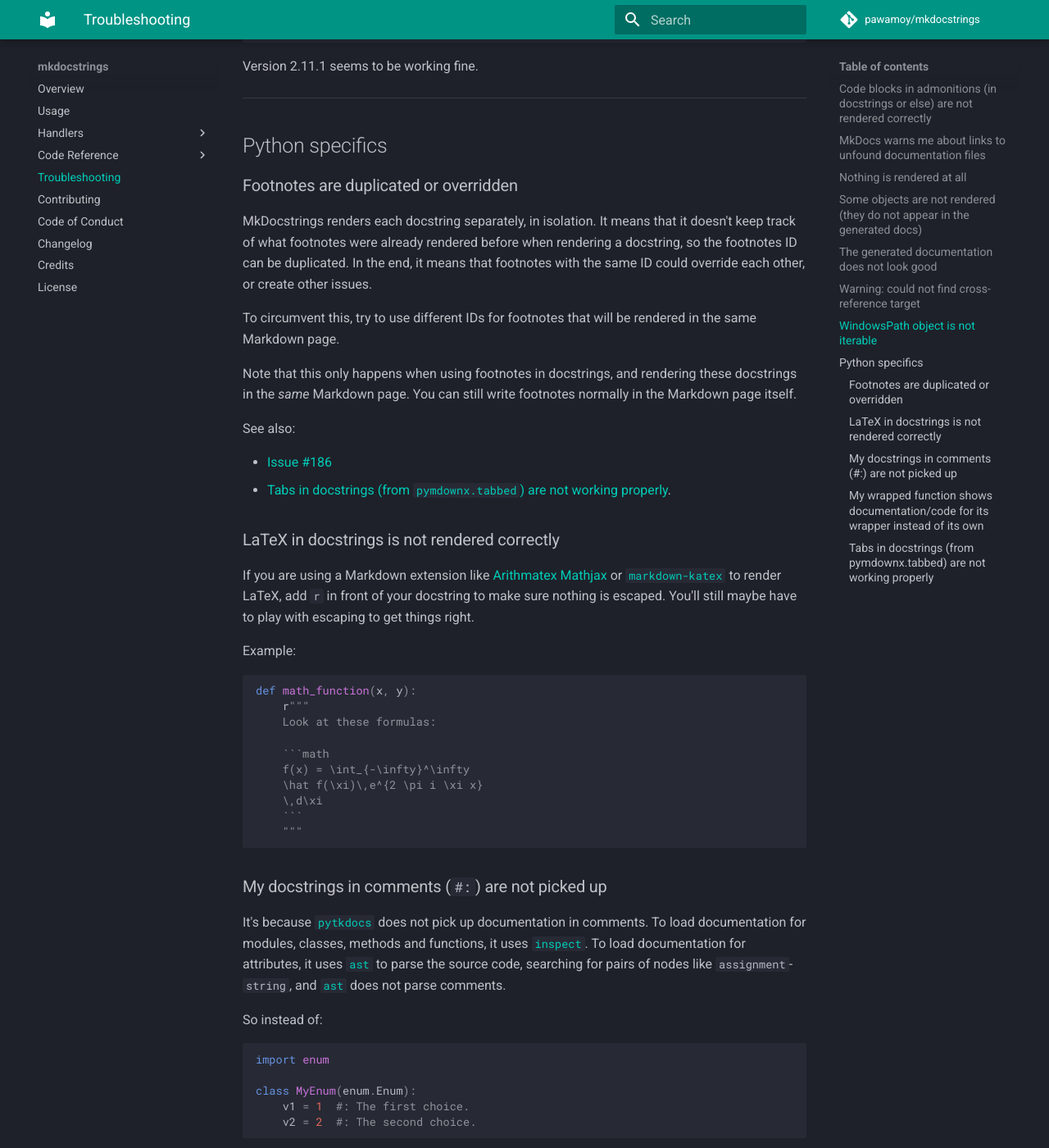
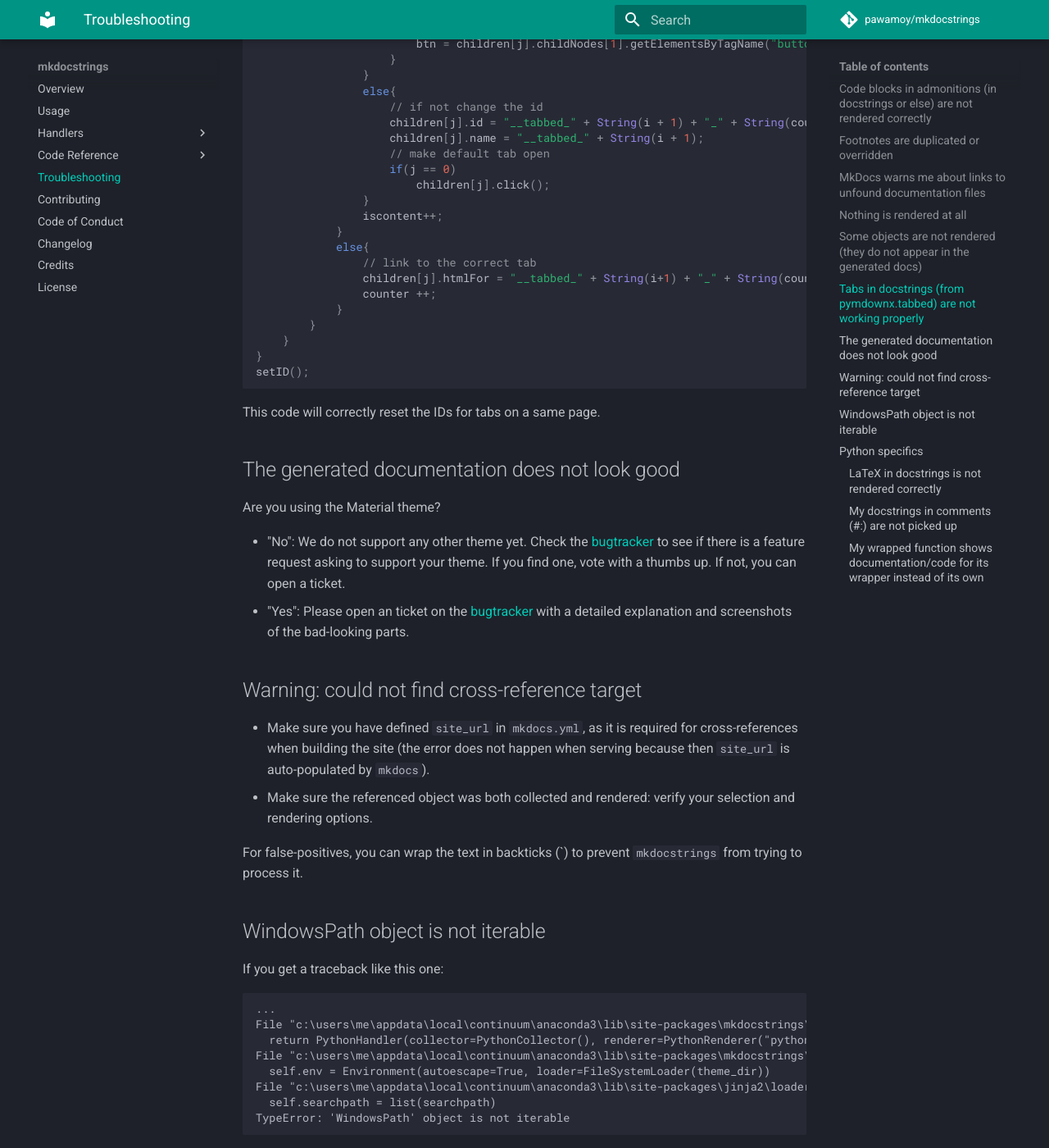
Before and after one commit to mkdocstrings/mkdocstrings, an MkDocs documentation site: the page built from docs/troubleshooting.md, in a window 1280 px wide and 1400 px high, scrolled down 2364 px. Shown: the whole window at 82% size. Built offline with MkDocs 1.6.1 and Material for MkDocs 9.7.7, drawn with Linux system fonts in a browser that asks for light colours; comment, search, counter and statistics services are not loaded; some of the changed text lies outside the part shown.

Commit message:
docs: Update troubleshooting notes given latest fixes

````diff
--- a/docs/troubleshooting.md
+++ b/docs/troubleshooting.md
@@ -21,6 +21,16 @@
   - codehilite
   - pymdownx.superfences
 ```
+
+## Footnotes are duplicated or overridden
+
+Before version 0.14, footnotes could be duplicated over a page.
+Please upgrade to version 0.14 or higher.
+
+See also:
+
+- [Issue #186](https://github.com/pawamoy/mkdocstrings/issues/186)
+- [Tabs in docstrings (from `pymdownx.tabbed`) are not working properly](#tabs-in-docstrings-from-pymdownxtabbed-are-not-working-properly).
 
 ## MkDocs warns me about links to unfound documentation files
 
@@ -51,6 +61,65 @@
 - Also make sure your documentation in your source code is formatted correctly.
   For Python code, check the [supported docstring styles](../handlers/python/#supported-docstrings-styles) page.
 - Re-run the Mkdocs command with `-v`, and carefully read any traceback.
+
+## Tabs in docstrings (from `pymdownx.tabbed`) are not working properly
+
+Before version 0.14, multiple tabs blocks injected on the same page
+would result in broken links: clicking on a tab would bring the user to the wrong one.
+Please upgrade to version 0.14 or higher.
+
+See also:
+
+- [Issue #193](https://github.com/pawamoy/mkdocstrings/issues/193)
+- [Footnotes are duplicated or overridden](#footnotes-are-duplicated-or-overridden).
+
+**JavaScript workaround:**
+
+If you are stuck on version lower than 0.14,
+and want to use multiple tabs blocks in one page,
+use this workaround.
+
+Put the following code in a .js file,
+and list it in MkDocs' `extra_javascript`:
+
+```javascript
+// Credits to Nikolaos Zioulis (@zuru on GitHub)
+function setID(){
+    var tabs = document.getElementsByClassName("tabbed-set");
+    for (var i = 0; i < tabs.length; i++) {
+        children = tabs[i].children;
+        var counter = 0;
+        var iscontent = 0;
+        for(var j = 0; j < children.length;j++){
+            if(typeof children[j].htmlFor === 'undefined'){
+                if((iscontent + 1) % 2 == 0){
+                    // check if it is content
+                    if(iscontent == 1){
+                        btn = children[j].childNodes[1].getElementsByTagName("button");
+                    }
+                }
+                else{
+                    // if not change the id
+                    children[j].id = "__tabbed_" + String(i + 1) + "_" + String(counter + 1);
+                    children[j].name = "__tabbed_" + String(i + 1);
+                    // make default tab open
+                    if(j == 0)
+                        children[j].click();
+                }
+                iscontent++;
+            }
+            else{
+                // link to the correct tab
+                children[j].htmlFor = "__tabbed_" + String(i+1) + "_" + String(counter + 1);
+                counter ++;
+            }
+        }
+    }
+}
+setID();
+```
+
+This code will correctly reset the IDs for tabs on a same page.
 
 ## The generated documentation does not look good
 
@@ -96,26 +165,6 @@
 ---
 
 ## Python specifics
-
-### Footnotes are duplicated or overridden
-
-MkDocstrings renders each docstring separately, in isolation.
-It means that it doesn't keep track of what footnotes were already rendered before
-when rendering a docstring, so the footnotes ID can be duplicated.
-In the end, it means that footnotes with the same ID could
-override each other, or create other issues.
-
-To circumvent this, try to use different IDs
-for footnotes that will be rendered in the same Markdown page.
-
-Note that this only happens when using footnotes in docstrings,
-and rendering these docstrings in the *same* Markdown page.
-You can still write footnotes normally in the Markdown page itself.
-
-See also:
-
-- [Issue #186](https://github.com/pawamoy/mkdocstrings/issues/186)
-- [Tabs in docstrings (from `pymdownx.tabbed`) are not working properly](#tabs-in-docstrings-from-pymdownxtabbed-are-not-working-properly).
 
 ### LaTeX in docstrings is not rendered correctly
 
@@ -216,68 +265,3 @@
 [inspect]: https://docs.python.org/3/library/inspect.html
 [ast]: https://docs.python.org/3/library/ast.html
 [markdown-katex]: https://gitlab.com/mbarkhau/markdown-katex
-
-### Tabs in docstrings (from `pymdownx.tabbed`) are not working properly
-
-MkDocstrings renders each docstring separately, in isolation.
-It means that it doesn't keep track of what tabs were already rendered before
-when rendering a docstring, so the tabs ID can be duplicated.
-In the end, it means that tabs with the same title will always
-link to the first tab with this title on the page.
-
-To circumvent this, try to use different titles
-for tabs that will be rendered in the same Markdown page,
-or use the JavaScript workaround below.
-
-Note that this only happens when using tabs in docstrings,
-and rendering these docstrings in the *same* Markdown page.
-You can still write tabs normally in the Markdown page itself.
-
-See also:
-
-- [Issue #193](https://github.com/pawamoy/mkdocstrings/issues/193)
-- [Footnotes are duplicated or overridden](#footnotes-are-duplicated-or-overridden).
-
-**JavaScript workaround:**
-
-Put the following code in a .js file,
-and list it in MkDocs' `extra_javascript`:
-
-```javascript
-// Credits to Nikolaos Zioulis (@zuru on GitHub)
-function setID(){
-    var tabs = document.getElementsByClassName("tabbed-set");
-    for (var i = 0; i < tabs.length; i++) {
-        children = tabs[i].children;
-        var counter = 0;
-        var iscontent = 0;
-        for(var j = 0; j < children.length;j++){
-            if(typeof children[j].htmlFor === 'undefined'){
-                if((iscontent + 1) % 2 == 0){
-                    // check if it is content
-                    if(iscontent == 1){
-                        btn = children[j].childNodes[1].getElementsByTagName("button");
-                    }
-                }
-                else{
-                    // if not change the id
-                    children[j].id = "__tabbed_" + String(i + 1) + "_" + String(counter + 1);
-                    children[j].name = "__tabbed_" + String(i + 1);
-                    // make default tab open
-                    if(j == 0)
-                        children[j].click();
-                }
-                iscontent++;
-            }
-            else{
-                // link to the correct tab
-                children[j].htmlFor = "__tabbed_" + String(i+1) + "_" + String(counter + 1);
-                counter ++;
-            }
-        }
-    }
-}
-setID();
-```
-
-This code will correctly reset the IDs for tabs on a same page.
````
